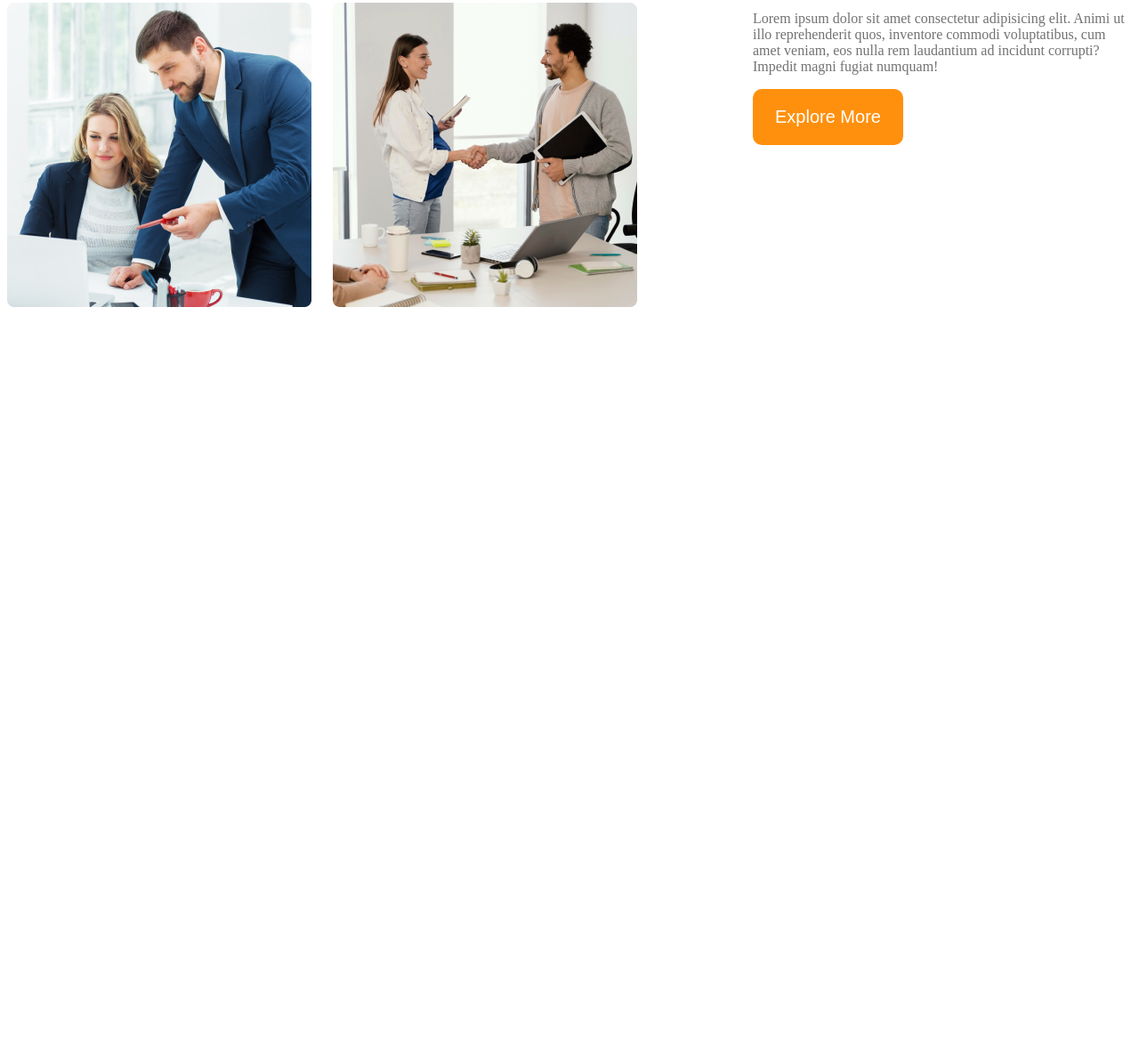
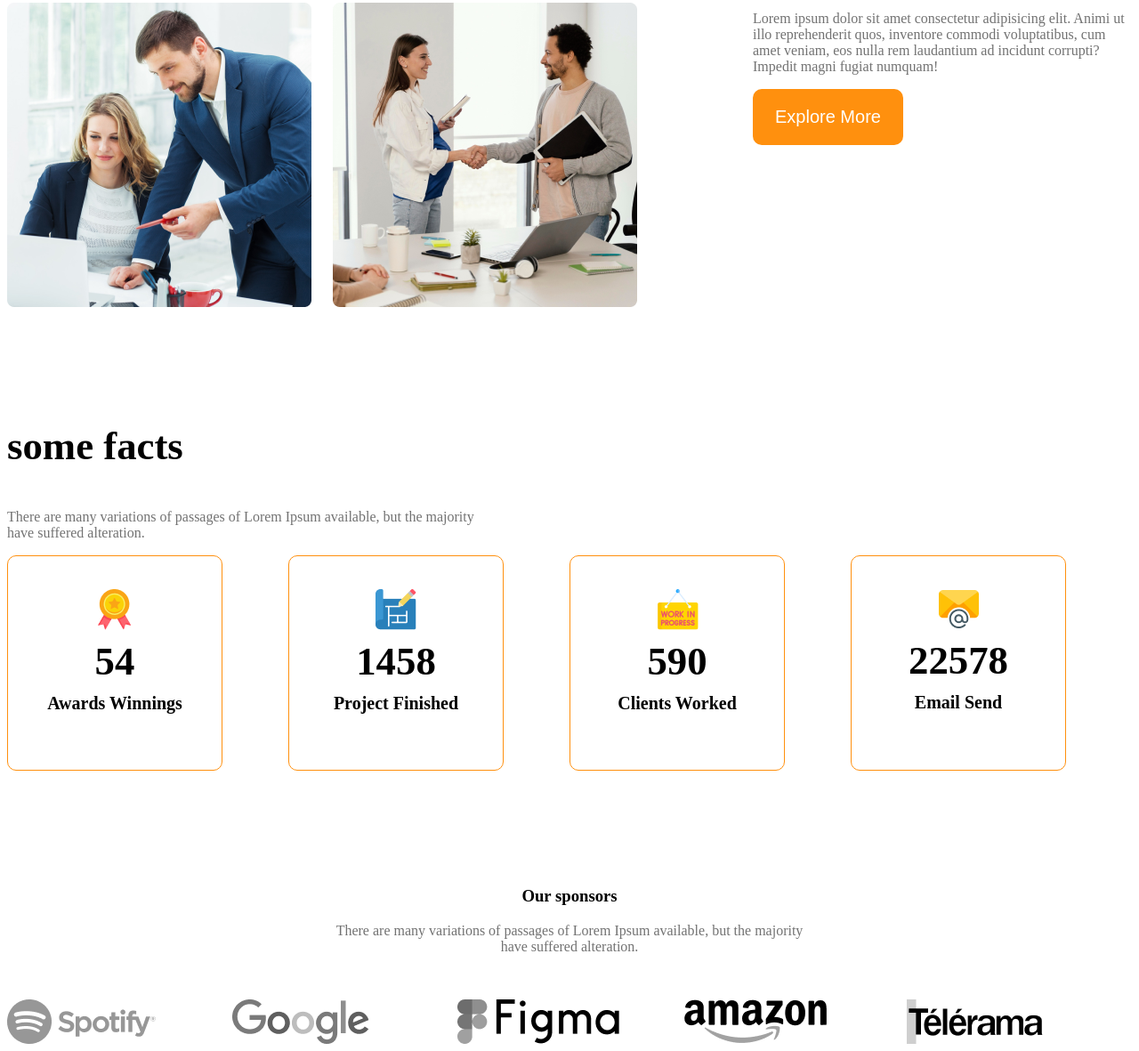
Before and after one commit to hasibislam123/g3-architects-website, a plain HTML site: page index.html in a window 1280 px wide. Shown: the part 1669-2850 px from the top of the page at 89% size. Before the commit the page ends 2144 px from the top, so only its background shows below. Drawn offline with Linux system fonts and the light colour scheme; a web font is replaced by a local one.

Commit message:
added the new code

```diff
--- a/index.html
+++ b/index.html
@@ -41,11 +41,59 @@
                 <button class="btn-primary">Explore More</button>
             </div>
         </section>
-        <!-- features will enjoy-->
 
-        <section></section>
 
         <!--some facts-->
+
+        <section>
+            <h3 class="section-title">some facts</h3>
+            <p class="texy-light-gray fact-description">There are many variations of passages of Lorem Ipsum available, but the majority have suffered alteration.</p>
+            <div class="facts-container">
+                <div class="facts-card display-flex">
+                   <div>
+                     <img src="images/icons/ribon.png" alt="" class="fact-icon">
+                    <h4 class="facts-number">54</h4>
+                    <h4 class="fact-name">Awards Winnings</h4>
+                   </div>
+                </div>
+                <div class="facts-card display-flex">
+                    <div>
+                        <img src="images/icons/projects.png " alt="" class="fact-icon">
+                    <h4 class="facts-number">1458</h4>
+                    <h4 class="fact-name">Project Finished</h4>
+                    </div>
+                </div>
+                <div class="facts-card display-flex">
+                   <div>
+                     <img src="images/icons/customers.png" alt="" class="fact-icon">
+                    <h4 class="facts-number">590</h4>
+                    <h4 class="fact-name">Clients Worked</h4>
+                   </div>
+                </div>
+                <div class="facts-card display-flex">
+                    <div>
+                        <img src="images/icons/email.png" alt="" class="fact-icon">
+                    <h4 class="facts-number">22578</h4>
+                    <h4 class="fact-name">Email Send</h4>
+                    </div>
+                </div>
+            </div>
+        </section>
+         <!-- our sponsors-->
+
+        <section class="our-sponsors">
+            <div class="sponsor-info">
+                <h3 class="sponsor-title">Our sponsors</h3>
+                <p class="texy-light-gray">There are many variations of passages of Lorem Ipsum available, but the majority have suffered alteration.</p>
+            </div>
+            <div class="sponsor-companiss">
+                <img src="images/sponsors/spotify.png" alt="">
+                <img src="images/sponsors/google.png" alt="">
+                <img src="images/sponsors/figma.png" alt="">
+                <img src="images/sponsors/amazon.png" alt="">
+                <img src="images/sponsors/telerama.png" alt="">
+            </div>
+        </section>
     </main>
     <footer>
 
--- a/styles/style.css
+++ b/styles/style.css
@@ -106,6 +106,48 @@ main > section{
 #Quick-list{
     font-weight: 500;
 }
+.facts-container{
+    display: grid;
+    grid-template-columns: repeat(4, 1fr);
+
+}
+.facts-card{
+    border: 1px solid #FF900E;
+    width: 240px;
+    height: 240px;
+    border-radius: 10px;
+    text-align: center;
+    align-items: center;
+    justify-content: center;
+}
+.facts-number{
+    font-size: 2.8rem;
+    font-weight: 600;
+    margin-top: 5px;
+    margin-bottom: 10px;
+}
+.fact-name{
+    font-size: 1.25rem;
+    font-weight: 600;
+    margin-top: 10px;
+}
+
+.fact-description{
+    max-width: 540px;
+}
+
+.sponsor-info{
+    max-width: 540px;
+    margin: 50px auto;
+    text-align: center;
+}
+.sponsor-companiss{
+    display: grid;
+    grid-template-columns: repeat(5, 1fr);
+}
+.sponsor-companiss img{
+    filter: grayscale(100%);
+}
 /* reponsive media query */
 @media screen and (max-width: 576px) {
     .navbar, .nav-links{
@@ -114,11 +156,21 @@ main > section{
     .teams{
         flex-direction: column;
     }
-    .team-img-container{
+    .team-img-container,
+     .facts-container,
+     .sponsor-companiss{
         grid-template-columns: repeat(1, 1fr);
+    }
+    .sponsor-companiss{
+        justify-items: center;
+        gap: 50px;
     }
     .our-features{
         margin-left: 20px;
+    }
+    .facts-container{
+        justify-items: center;
+        gap: 24px;
     }
 }
 
@@ -131,4 +183,8 @@ main > section{
     .our-features{
         margin: 50px auto;
     }
+    .sponsor-companiss, .facts-container{
+        grid-template-columns: repeat(2, 1fr);
+        gap: 30px;
+    }
 }
```
